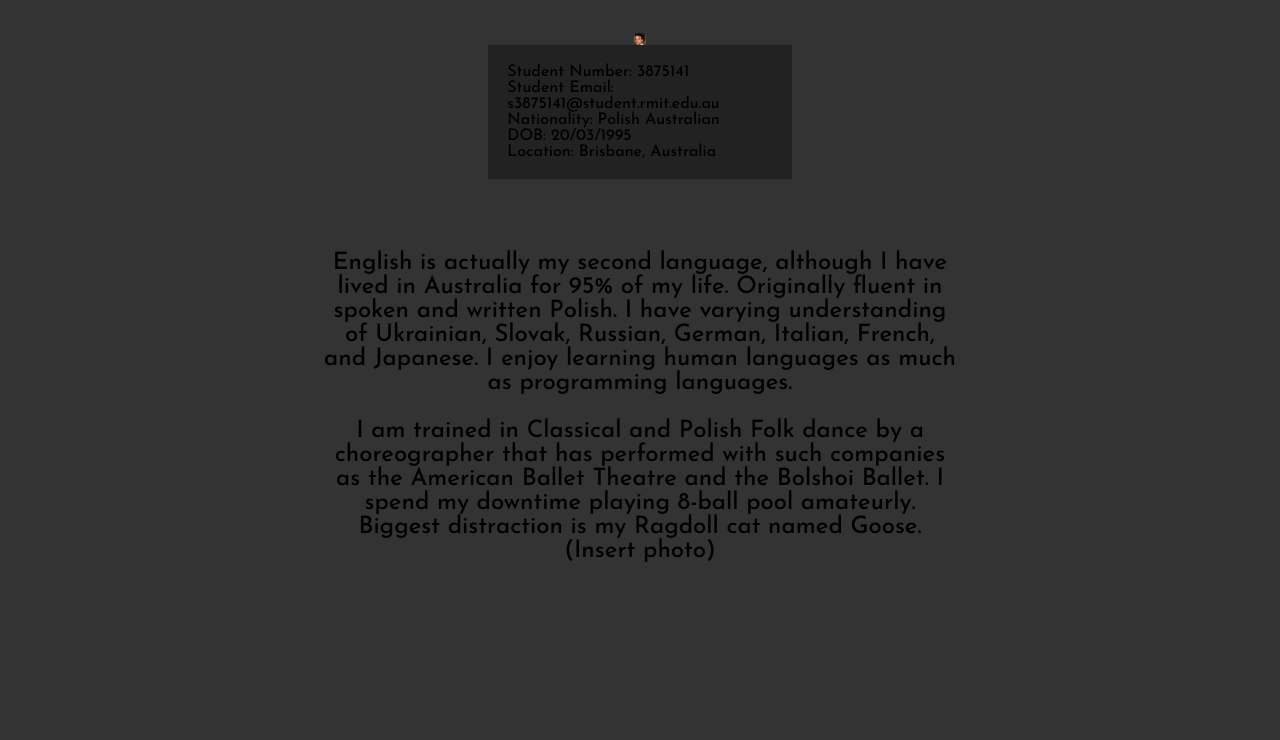
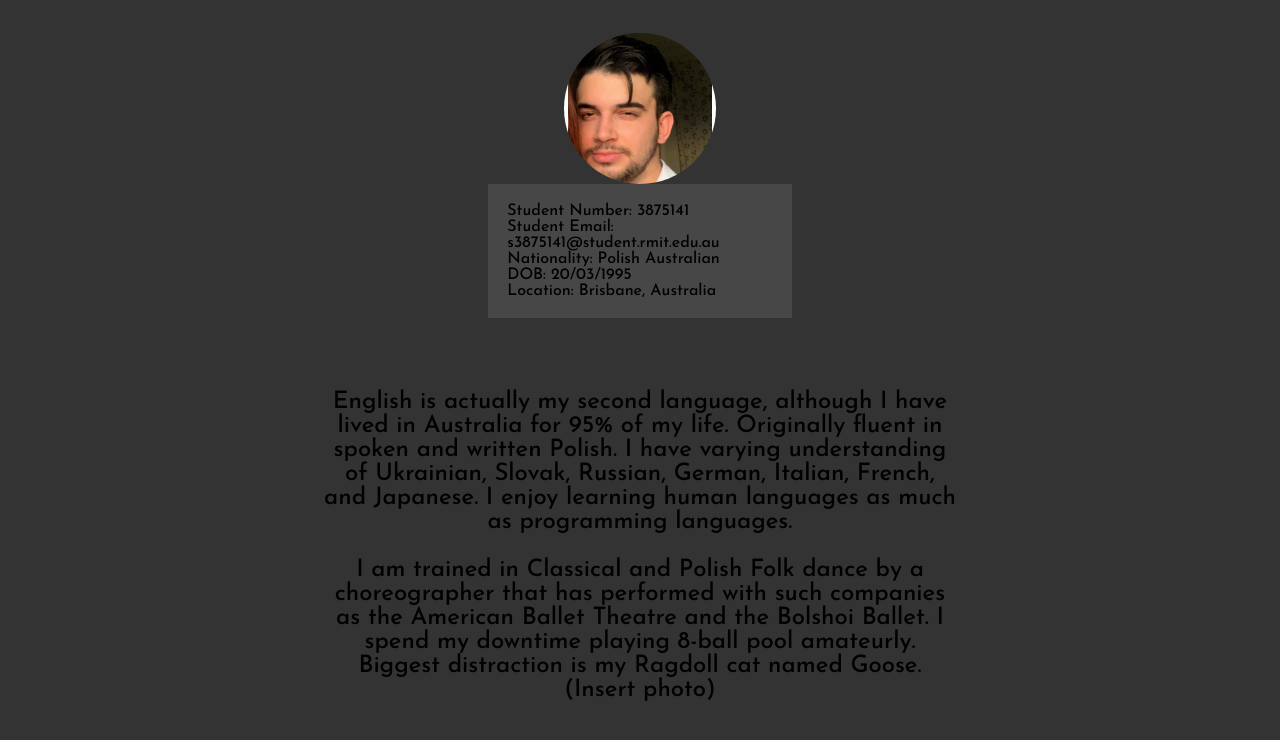
Before and after one commit to ProczekAU/Assignment-1, a plain HTML site: page mainpage.html in a window 1280 px wide. Shown: the part 190-930 px from the top of the page. Before the commit the page ends 801 px from the top, so only its background shows below. Drawn offline with Linux system fonts and the light colour scheme.

Commit message:
Rough Update

```diff
--- a/style.css
+++ b/style.css
@@ -53,6 +53,7 @@ li a:hover {
   padding: 1.5% 1.5% 1.5% 1.5%;
   margin-left: 38%;
   margin-right: 38%;
+  background-color: rgb(71, 71, 71);
 }
  .infolist ul li {
    display: inline;
@@ -63,6 +64,6 @@ li a:hover {
   display: block;
   margin-left: auto;
   margin-right: auto;
-  width: 1%;
-  border-radius: 25%;
+  width: 12%;
+  border-radius: 50%;
  }
```
